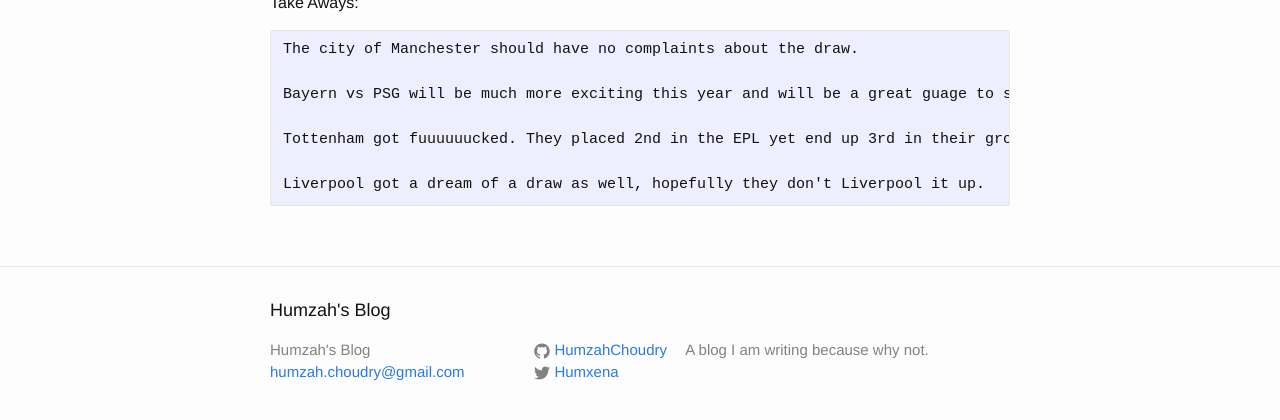
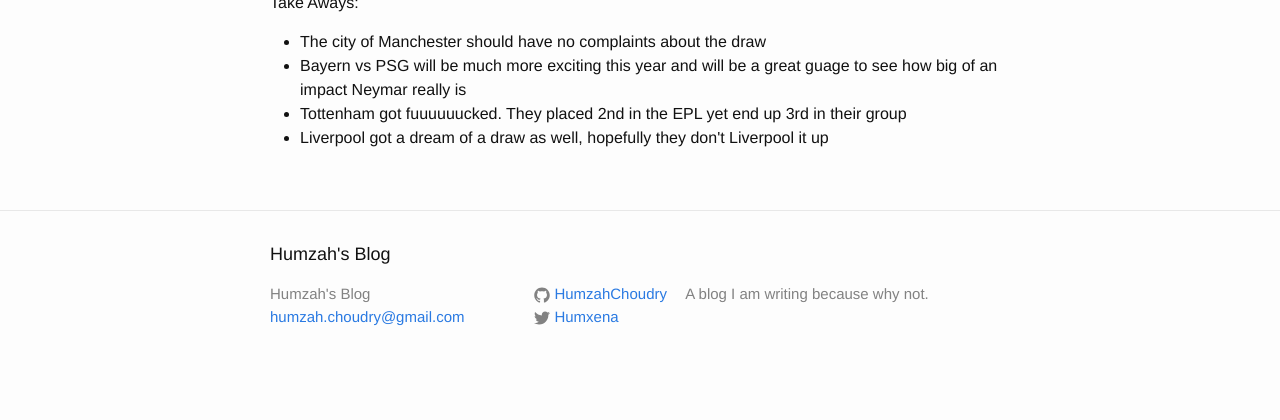
Before and after one commit to HumzahChoudry/HumzahChoudry.github.io, a Jekyll site: the page built from _posts/2017-08-24-champions-league-draw.markdown, in a window 1280 px wide, cut to the strip 563-1007 px from the top of the page. Shown: the top 420 px of the strip. Built offline with Jekyll 4.4.1, drawn with Linux system fonts in a browser that asks for light colours; our own code applies the rules of GitHub Pages for plain Markdown files; after the commit the page ends 951 px from its top, so only the background shows below that.

Commit message:
Update 2017-08-24-champions-league-draw.markdown

```diff
--- a/_posts/2017-08-24-champions-league-draw.markdown
+++ b/_posts/2017-08-24-champions-league-draw.markdown
@@ -1,13 +1,11 @@
 Here it is boys. Some exciting cross league soccer coming your way.
 
-![Champions League Draw 2017](https://ibb.co/jMBpsQ)
+![Champions League Draw 2017](https://image.ibb.co/h2HUsQ/champions_league_draw_17_18.jpg" alt="champions_league_draw_17_18)
 
 Take Aways:
-
-    The city of Manchester should have no complaints about the draw.
-
-    Bayern vs PSG will be much more exciting this year and will be a great guage to see how big of an impact Neymar really is.
-
-    Tottenham got fuuuuuucked. They placed 2nd in the EPL yet end up 3rd in their group.
-
-    Liverpool got a dream of a draw as well, hopefully they don't Liverpool it up.
+<ul>
+<li>The city of Manchester should have no complaints about the draw</li>
+<li>Bayern vs PSG will be much more exciting this year and will be a great guage to see how big of an impact Neymar really is</li>
+<li>Tottenham got fuuuuuucked. They placed 2nd in the EPL yet end up 3rd in their group</li>
+<li>Liverpool got a dream of a draw as well, hopefully they don't Liverpool it up</li>
+</ul>
```
